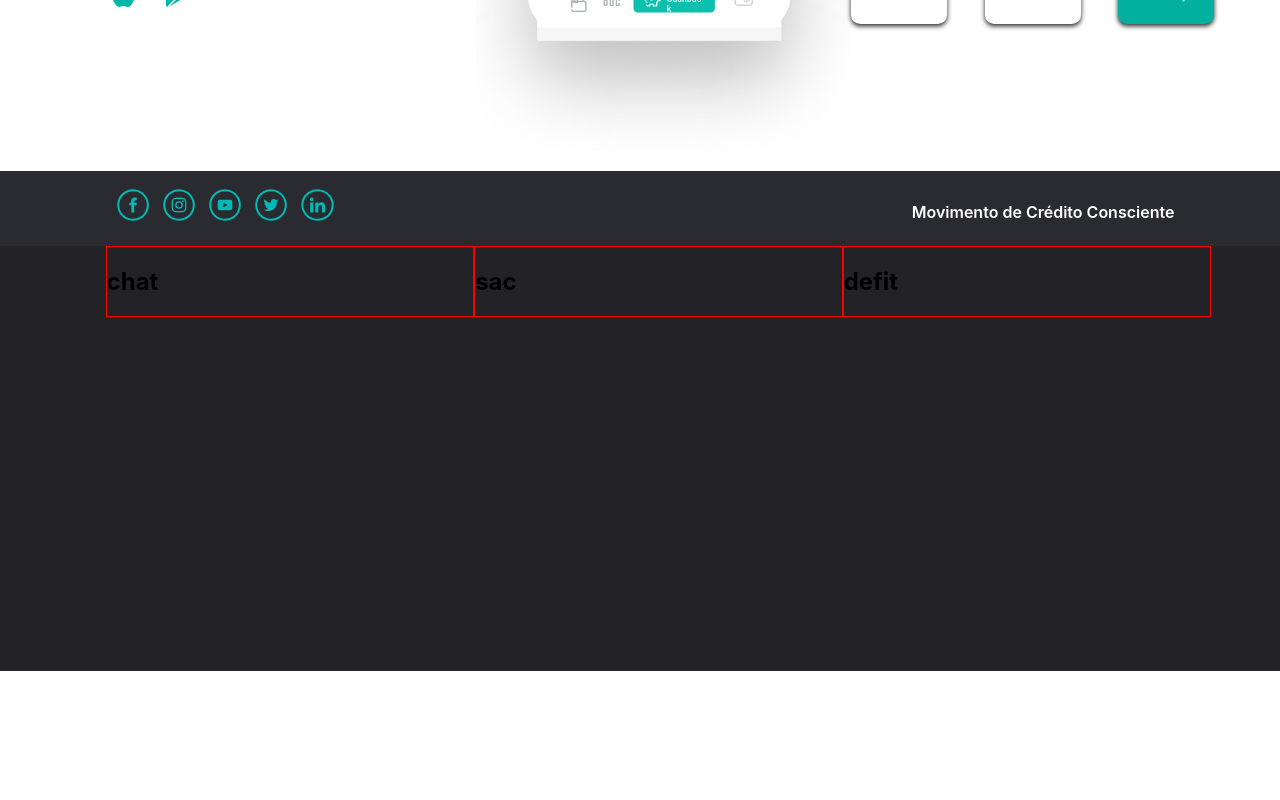
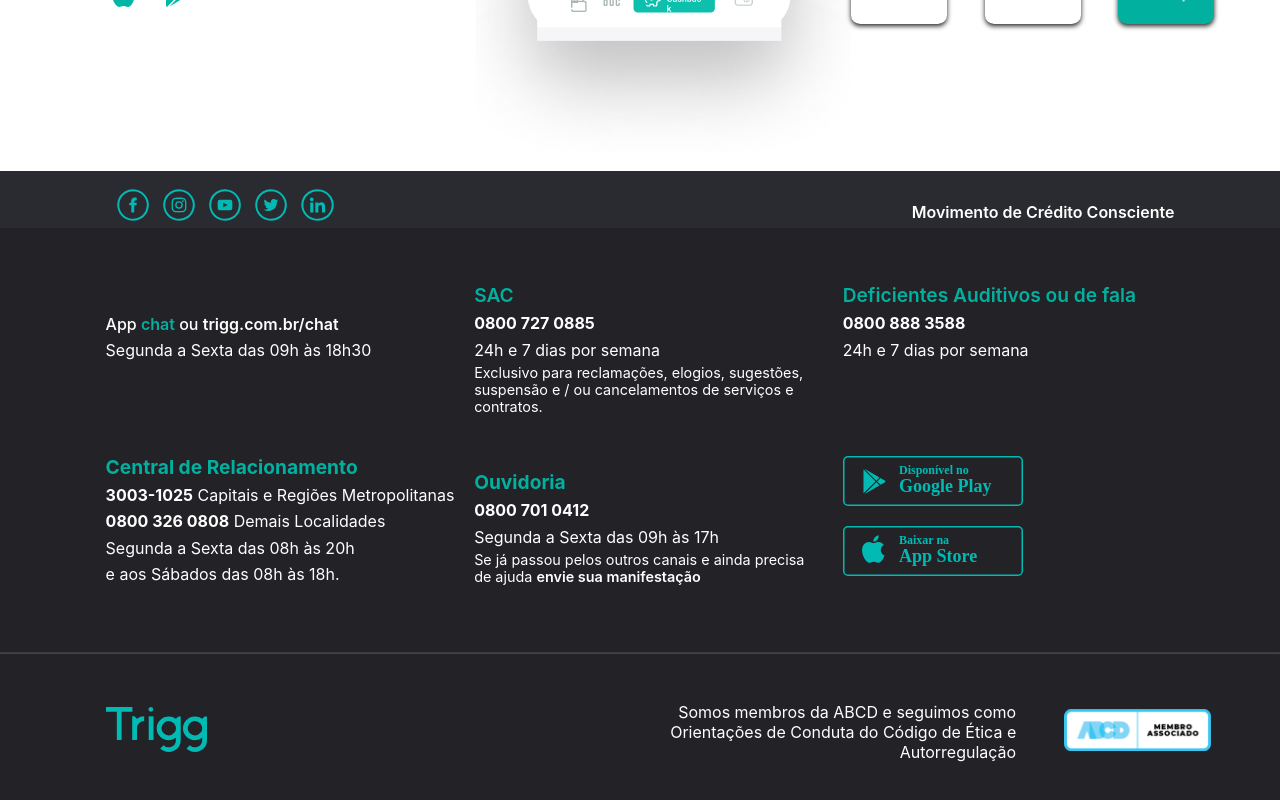
Before and after one commit to PauloLuccas/Trigg, a React (Create React App) app: page / in a window 1280 px wide. Shown: the part 1735-2535 px from the top of the page. Before the commit the page ends 2406 px from the top, so only its background shows below. Built offline with nearby package versions, Linux system fonts and the light colour scheme.

Commit message:
Implementei mais um pouco do footer, fafalta apenas alguns detalhes para a página inicial ficar pronta.

```diff
--- a/src/componentes/Footer/index.js
+++ b/src/componentes/Footer/index.js
@@ -6,6 +6,10 @@
 import btnYout from '../assets/images/icon_yt.svg';
 import btnTwitter from '../assets/images/icon_tt.svg';
 import btnLinkedin from '../assets/images/icon_in.svg';
+import btnGGPlay from '../assets/images/btn_google_play.svg';
+import btnAppStory from '../assets/images/btn_appstore.svg';
+import logoBlue from '../assets/images/logo_trigg_footer.svg';
+import logoABCD from '../assets/images/abcd_badge.png';
 
 import './style.css';
 
@@ -40,18 +44,61 @@
 
             <section className="footer-informations">
                 <div className="chat">
-                    <h1>chat</h1>
+                    <h4 className="first-title">App <span>chat</span> ou <Link to="/">trigg.com.br/chat</Link></h4>
+                    <p>Segunda a Sexta das 09h às 18h30</p>
+
+                    <h4 className="second-title">Central de Relacionamento</h4>
+                    <p><strong>3003-1025</strong> Capitais e Regiões Metropolitanas</p>
+                    <p><strong>0800 326 0808</strong> Demais Localidades</p>
+                    <p>Segunda a Sexta das 08h às 20h </p>
+                    <p>e aos Sábados das 08h às 18h.</p>
                 </div>
 
                 <div className="sac">
-                    <h1>sac</h1>
+                    <h4 className="first-title">SAC</h4>
+                    <p><strong>0800 727 0885</strong></p>
+                    <p>24h e 7 dias por semana</p>
+                    <p className="note">Exclusivo para reclamações, elogios, sugestões, suspensão
+                    e / ou cancelamentos de serviços e contratos.</p>
+
+                    <h4 className="second-title">Ouvidoria</h4>
+                    <p><strong>0800 701 0412</strong></p>
+                    <p>Segunda a Sexta das 09h às 17h</p>
+                    <p className="note">Se já passou pelos outros canais e ainda precisa de ajuda <Link to="/">envie sua manifestação</Link></p>
                 </div>
 
                 <div className="deficientes">
-                    <h1>defit</h1>
+                    <h4 className="first-title">Deficientes Auditivos ou de fala</h4>
+                    <p><strong>0800 888 3588</strong></p>
+                    <p>24h e 7 dias por semana</p>
+
+                    <div className="p-store">
+                    <Link to="/">
+                        <img src={btnGGPlay} alt="Google Play"/>
+                    </Link>
+
+                    <Link to="/">
+                        <img src={btnAppStory} alt="App Store"/>
+                    </Link>
+                    </div>
                 </div>
             </section>
+            <hr/>
+            <section className="associate-member">
+                <div className="logo-trigg">
+                    <Link to="/">
+                        <img src={logoBlue} alt="Logo Azul"/>
+                    </Link>
+                </div>
 
+                <div className="text-member">
+                    <p>Somos membros da ABCD e seguimos como Orientações de Conduta do Código de Ética e Autorregulação</p>
+                </div>
+
+                <div className="logo-member">
+                    <img src={logoABCD} alt="Logo Abcd"/>
+                </div>
+            </section>
         </footer>
     )
 }
--- a/src/componentes/Footer/style.css
+++ b/src/componentes/Footer/style.css
@@ -38,10 +38,92 @@
 .footer-informations {
     display: grid;
     grid-template-columns: 2fr 2fr 2fr;
-    margin: 0 4.3rem  0 6.6rem;
+    margin: 0 4.3rem 3rem 6.6rem;
+}
+
+.footer-informations div {
+    margin-top: 4rem;
+}
+
+.footer-informations {
+    color: #fff
+}
+
+.footer-informations h4.first-title {
+    font-weight: 500;
+    margin-bottom: -0.6rem;
+}
+
+.footer-informations span {
+    font-weight: 600;
+    color: #02B09F;
+}
+
+.footer-informations a {
+    text-decoration: none;
+    font-weight: 600;
+    color: #fff;
+}
+
+.footer-informations h4.second-title {
+    color: #02B09F;
+    font-size: 1.2rem;
+    margin-top: 6.5rem;
+    margin-bottom: -0.6rem;
+}
+
+.footer-informations p {
+    margin-bottom: -0.6rem;
+}
+
+.footer-informations .sac {
+    padding-right: 2rem;
+}
+
+.footer-informations .sac h4.first-title,
+.footer-informations .deficientes h4.first-title {
+    font-size: 1.2rem;
+    font-weight: 600;
+    margin-top: -0.6rem;
+    margin-bottom: -0.6rem;
+    color: #02B09F;
+}
+
+.footer-informations .sac p.note {
+    font-size: 0.9rem;
+}
+
+.footer-informations .sac h4.second-title {
+    margin-top: 4rem;
+}
+
+.footer-informations .p-store {
+    margin-top: 6.6rem;
+}
+
+.footer-informations .p-store a{
+    display: block;
+    margin-bottom: 1rem;
 
 }
 
-.footer-informations div {
-    border: 1px solid red;
+hr {
+    border-bottom: 1px solid #ccc;
+    width: 99.8%;
+    opacity: 0.2;
 }
+
+.associate-member {
+    margin: -0.5rem 0 0 0;
+    padding: 3rem 4.3rem 3rem 6.6rem;
+    background-color: #222227;
+    display: flex;
+    justify-content: space-between;
+    align-items: center;
+}
+
+.associate-member p {
+    color: #fff;
+    margin: 0  3rem  0 25rem;
+    text-align: right;
+}
```
